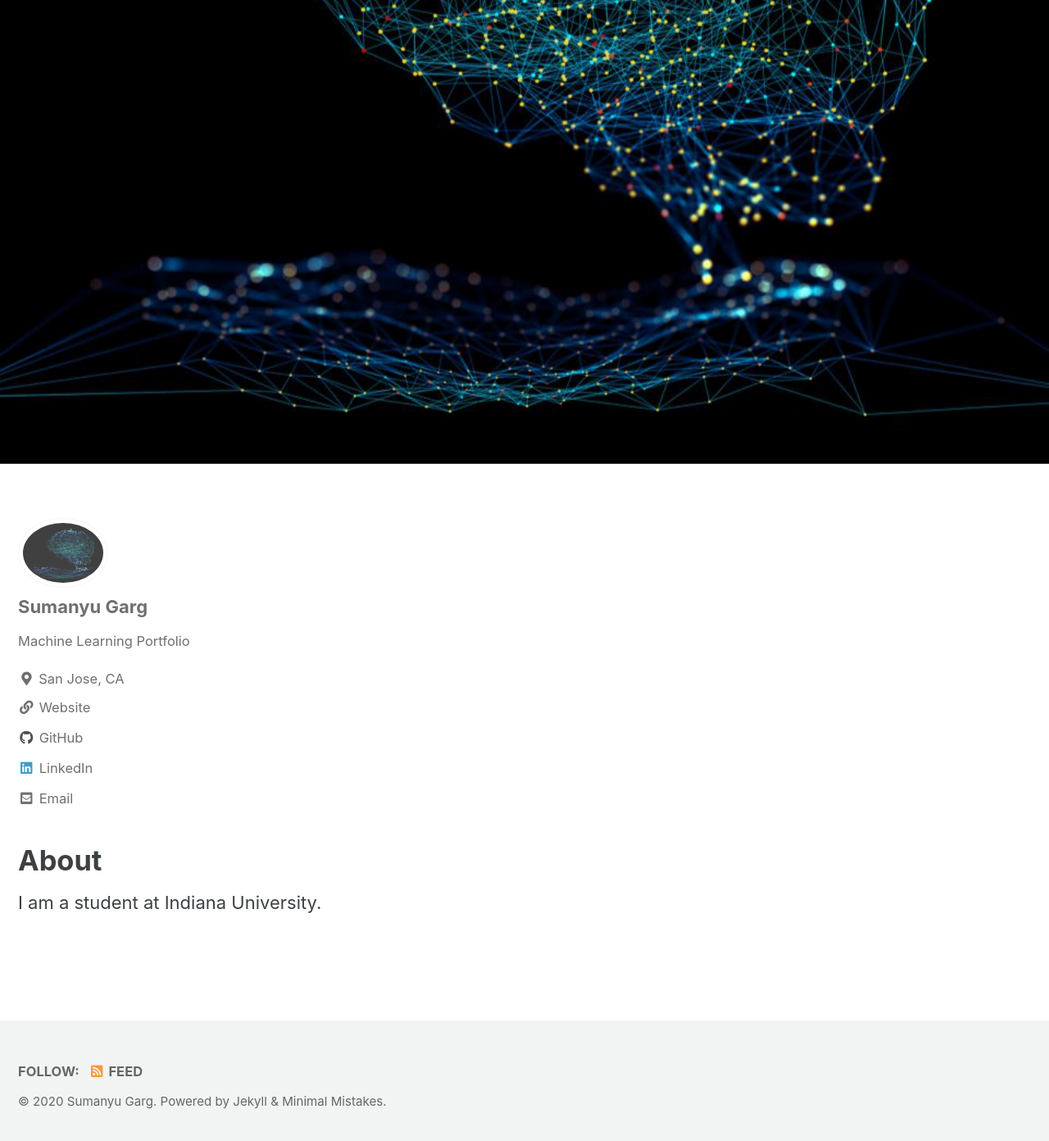
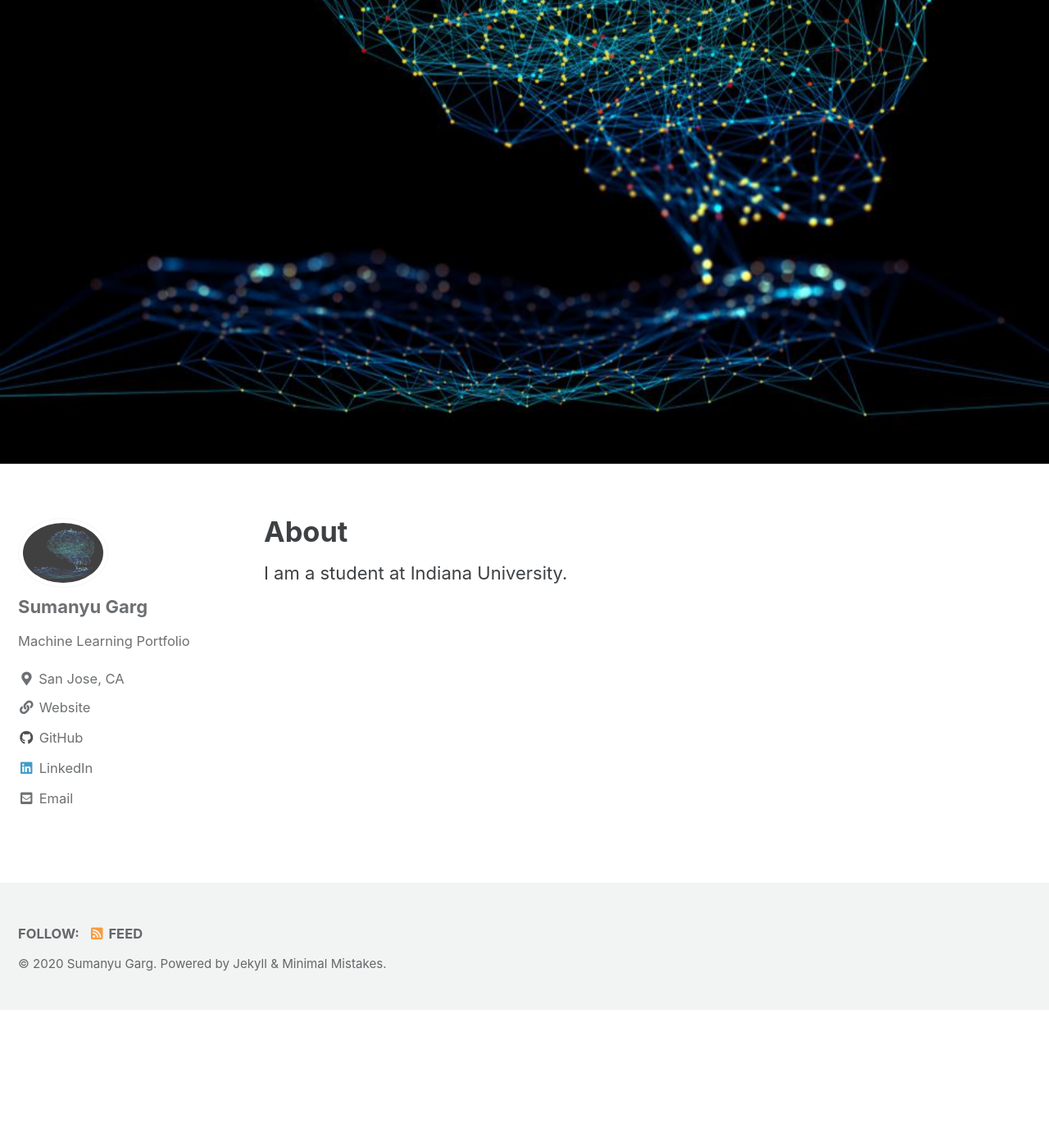
Before and after one commit to sumanyu-21/sumanyu-21.github.io, a Jekyll site: the page built from _pages/About.md, in a window 1280 px wide and 1400 px high, scrolled down 493 px. Shown: the top 1392 px of the window at 82% size. Built offline with Jekyll 4.4.1, drawn with Linux system fonts in a browser that asks for light colours; cached includes are drawn as plain includes; after the commit the page ends 1725 px from its top, so only the background shows below that.

Commit message:
Update _page.scss

```diff
--- a/_sass/minimal-mistakes/_page.scss
+++ b/_sass/minimal-mistakes/_page.scss
@@ -37,10 +37,13 @@ body {
 
 .page {
   @include breakpoint($large) {
+    float: right;
+    width: calc(100% - #{$right-sidebar-width-narrow});
     padding-right: 0;
   }
 
   @include breakpoint($x-large) {
+    width: calc(100% - #{$right-sidebar-width});
     padding-right: 0;
   }
 
@@ -509,10 +512,13 @@ body {
   border-top: 1px solid $border-color;
 
   @include breakpoint($large) {
+    float: right;
+    width: calc(100% - #{$right-sidebar-width-narrow});
 	padding-right: 0;
   }
 
   @include breakpoint($x-large) {
+    width: calc(100% - #{$right-sidebar-width});
 	padding-right: 0;
   }
 
```
Lines whose indentation alone changed are shown as unchanged.
